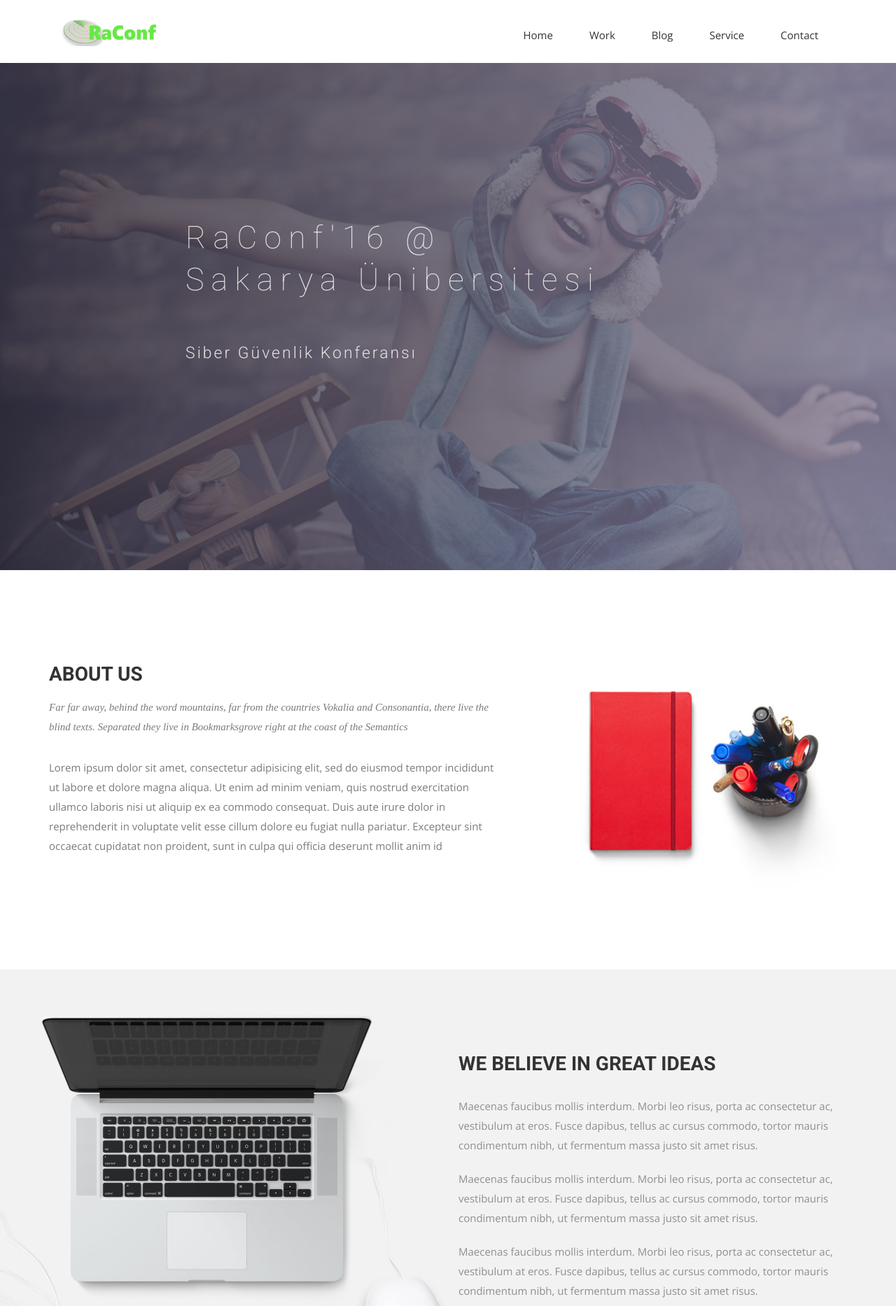
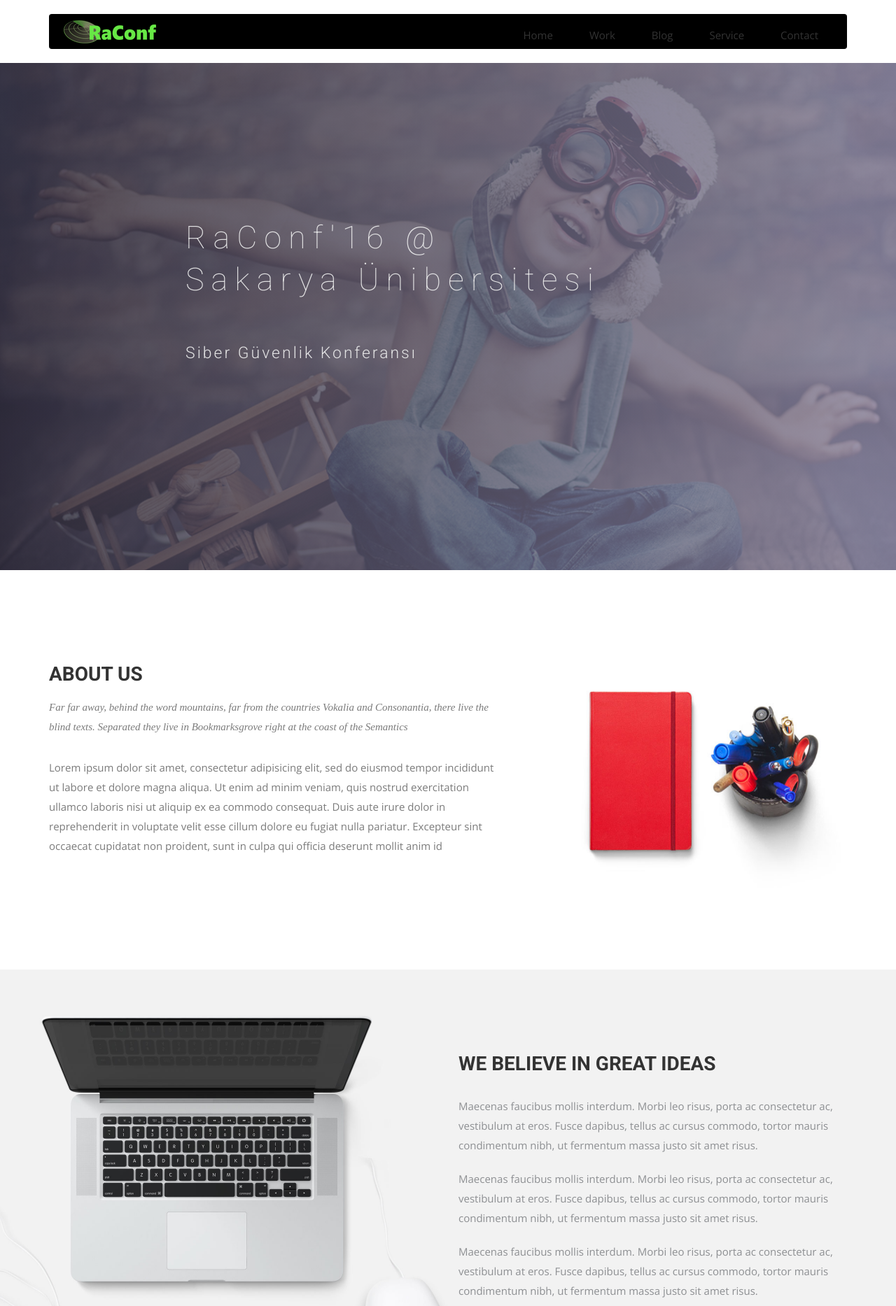
Before and after one commit to bilkamp/bilkamp19.github.io, a Jekyll site: the page built from index.html, in a window 1280 px wide. Shown: the top 1867 px of the page at 70% size. Built offline with Jekyll 4.4.1, drawn with Linux system fonts in a browser that asks for light colours; nearby versions of some CDN libraries; some web fonts are replaced.

Commit message:
Değişiklikler

```diff
--- a/_includes/header.html
+++ b/_includes/header.html
@@ -4,7 +4,7 @@
   <div class="row">
     <div class="col-md-12">
       <!-- header Nav Start -->
-      <nav class="navbar navbar-default">
+      <nav class="navbar navbar-default" style="background-color:black; color:white;">
         <div class="container-fluid">
           <!-- Brand and toggle get grouped for better mobile display -->
           <div class="navbar-header">
```
